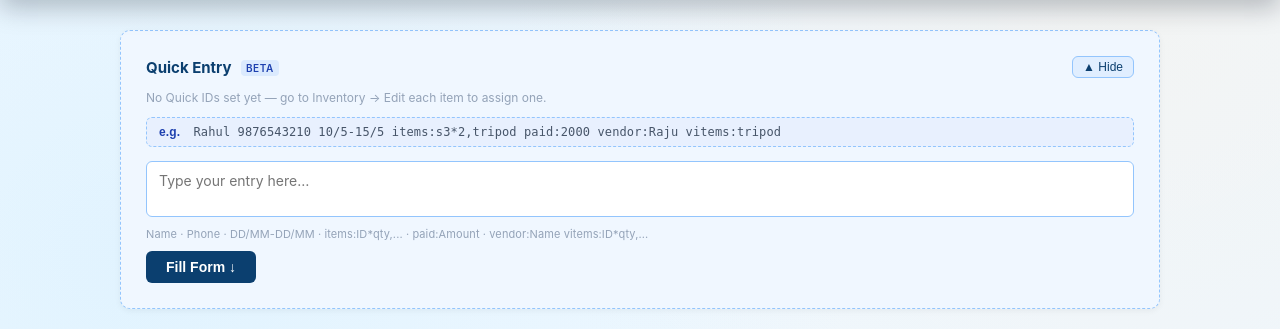
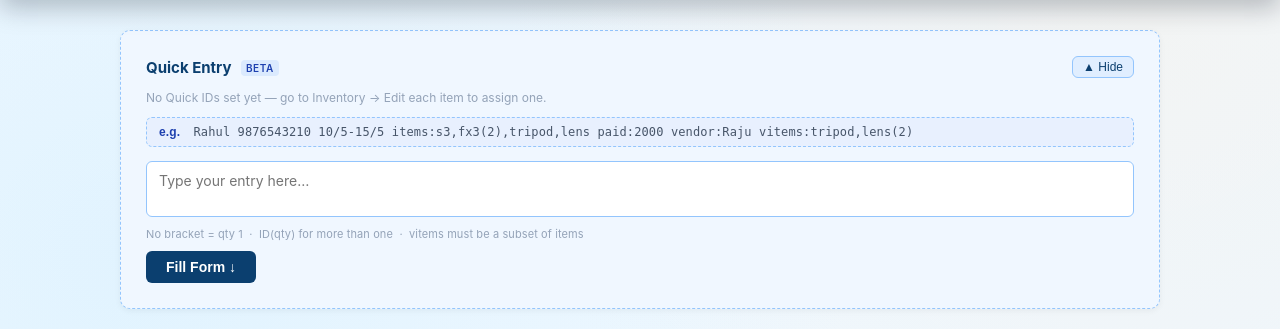
Before and after one commit to bachammahesh-cyber/mb-cameras, a Flask app: page /new_rental in a window 1280 px wide. Shown: the part 103-432 px from the top of the page. Run offline with Flask 3, Linux system fonts and the light colour scheme; the visitor is signed in with stand-in values (Sample User, id 1); data comes from the database, SQL or seed files in the repository; data that the repository does not hold is empty; some libraries are stand-ins or nearby versions.

Commit message:
Quick Entry: change quantity notation to id(qty), update example
- Plain ID = qty 1, ID(n) = qty n — e.g. fx3(2) means 2 units of fx3
- Example updated with 4 items to make both cases clear:
  items:s3,fx3(2),tripod,lens  vitems:tripod,lens(2)
- Hint simplified to explain the rule plainly

Co-Authored-By: Claude Sonnet 4.6 <noreply@anthropic.com>

```diff
--- a/templates/new_rental.html
+++ b/templates/new_rental.html
@@ -41,9 +41,9 @@
     <span style="font-size:12px;color:#94a3b8;">No Quick IDs set yet — go to Inventory → Edit each item to assign one.</span>
     {% endif %}
   </div>
-  <div class="qe-example"><span class="qe-example-label">e.g.</span> Rahul 9876543210 10/5-15/5 items:s3*2,tripod paid:2000 vendor:Raju vitems:tripod</div>
+  <div class="qe-example"><span class="qe-example-label">e.g.</span> Rahul 9876543210 10/5-15/5 items:s3,fx3(2),tripod,lens paid:2000 vendor:Raju vitems:tripod,lens(2)</div>
   <textarea id="qe-text" class="qe-textarea" rows="2" placeholder="Type your entry here…"></textarea>
-  <div class="qe-hint">Name  ·  Phone  ·  DD/MM-DD/MM  ·  items:ID*qty,...  ·  paid:Amount  ·  vendor:Name  vitems:ID*qty,...</div>
+  <div class="qe-hint">No bracket = qty 1 &nbsp;·&nbsp; ID(qty) for more than one &nbsp;·&nbsp; vitems must be a subset of items</div>
   <div class="qe-actions">
     <button type="button" class="qe-fill-btn" onclick="fillFromQuick()">Fill Form ↓</button>
     <span id="qe-msg" class="qe-msg"></span>
@@ -320,13 +320,14 @@ function fillFromQuick() {
     const paidM = text.match(/\b(?:paid|advance)\s*[:\s]\s*(\d+)/i);
     if (paidM) { document.getElementById('qe_advance').value = paidM[1]; filled.push('paid'); }
 
-    // Own items — resolve custom_id*qty tokens to numeric ids
-    const itemsM = text.match(/\bitems?\s*[:\s]\s*([A-Za-z0-9,_*\s]+?)(?=\s+(?:paid|advance|vendor|vitems?|$)|\s*$)/i);
+    // Own items — format: id or id(qty)
+    const itemsM = text.match(/\bitems?\s*[:\s]\s*([A-Za-z0-9,_()\s]+?)(?=\s+(?:paid|advance|vendor|vitems?)|$)/i);
     if (itemsM) {
         itemsM[1].split(/[\s,]+/).filter(Boolean).forEach(function(token) {
-            const parts = token.split('*');
-            const qid = parts[0].toLowerCase();
-            const qty = parts[1] ? Math.max(1, parseInt(parts[1]) || 1) : 1;
+            const m = token.match(/^([A-Za-z0-9_]+)(?:\((\d+)\))?$/);
+            if (!m) return;
+            const qid = m[1].toLowerCase();
+            const qty = m[2] ? Math.max(1, parseInt(m[2])) : 1;
             const numId = qeIdMap[qid];
             if (numId === undefined) return;
             const cb = document.querySelector('input[name="item_ids"][value="' + numId + '"]');
@@ -336,7 +337,7 @@ function fillFromQuick() {
                 syncOwnQty(cb);
                 const qtyInput = document.getElementById('qty-val-own-' + numId);
                 if (qtyInput) qtyInput.value = qty;
-                filled.push(qty > 1 ? qid + '×' + qty : qid);
+                filled.push(qty > 1 ? qid + '(' + qty + ')' : qid);
             }
         });
     }
@@ -345,13 +346,14 @@ function fillFromQuick() {
     const vendorM = text.match(/\bvendor\s*[:\s]\s*(\S+)/i);
     if (vendorM) { document.getElementById('qe_vendor_name').value = vendorM[1]; filled.push('vendor'); }
 
-    // Vendor items — resolve custom_id*qty tokens
-    const vitemsM = text.match(/\bvitems?\s*[:\s]\s*([A-Za-z0-9,_*\s]+?)(?=\s*$)/i);
+    // Vendor items — format: id or id(qty)
+    const vitemsM = text.match(/\bvitems?\s*[:\s]\s*([A-Za-z0-9,_()\s]+?)(?=\s*$)/i);
     if (vitemsM) {
         vitemsM[1].split(/[\s,]+/).filter(Boolean).forEach(function(token) {
-            const parts = token.split('*');
-            const qid = parts[0].toLowerCase();
-            const qty = parts[1] ? Math.max(1, parseInt(parts[1]) || 1) : 1;
+            const m = token.match(/^([A-Za-z0-9_]+)(?:\((\d+)\))?$/);
+            if (!m) return;
+            const qid = m[1].toLowerCase();
+            const qty = m[2] ? Math.max(1, parseInt(m[2])) : 1;
             const numId = qeIdMap[qid];
             if (numId === undefined) return;
             const card = document.getElementById('vendor-card-' + numId);
@@ -364,7 +366,7 @@ function fillFromQuick() {
                     const vQtyInput = document.getElementById('qty-val-vendor-' + numId);
                     if (vQtyInput) vQtyInput.value = qty;
                 }
-                filled.push('v:' + (qty > 1 ? qid + '×' + qty : qid));
+                filled.push('v:' + (qty > 1 ? qid + '(' + qty + ')' : qid));
             }
         });
     }
```
